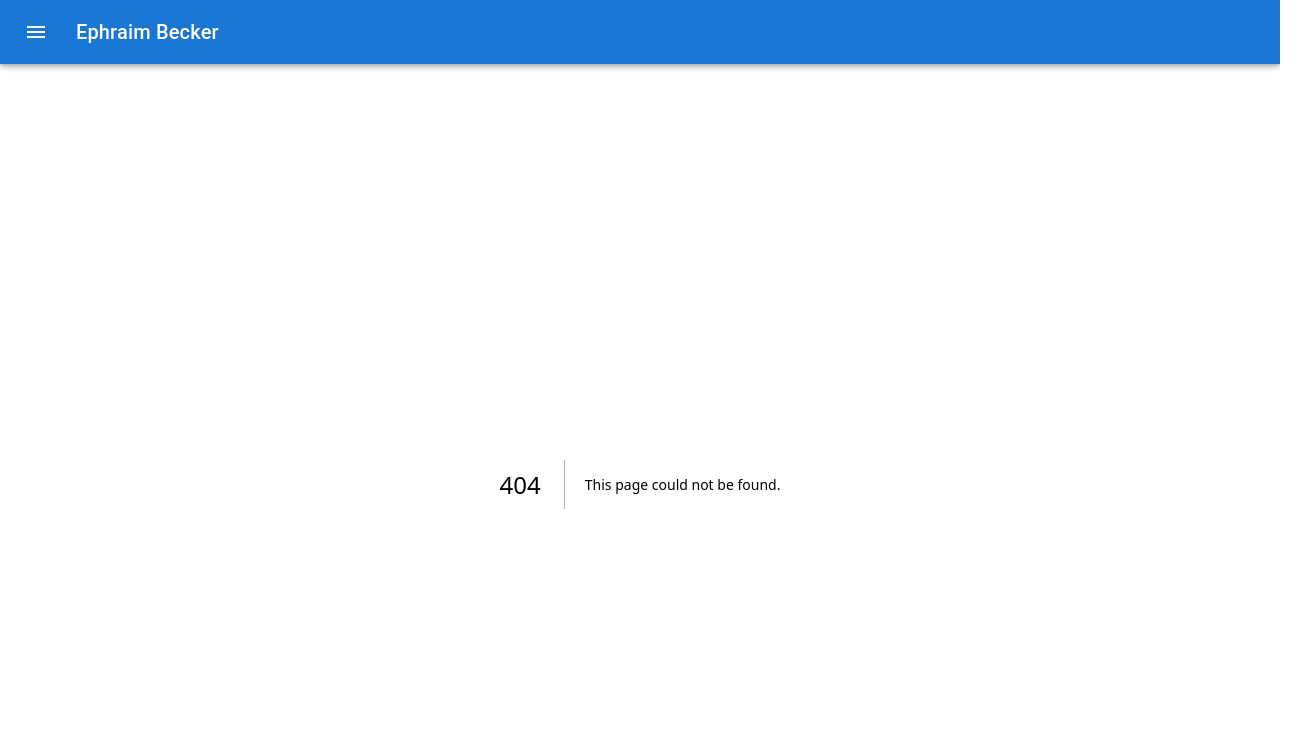
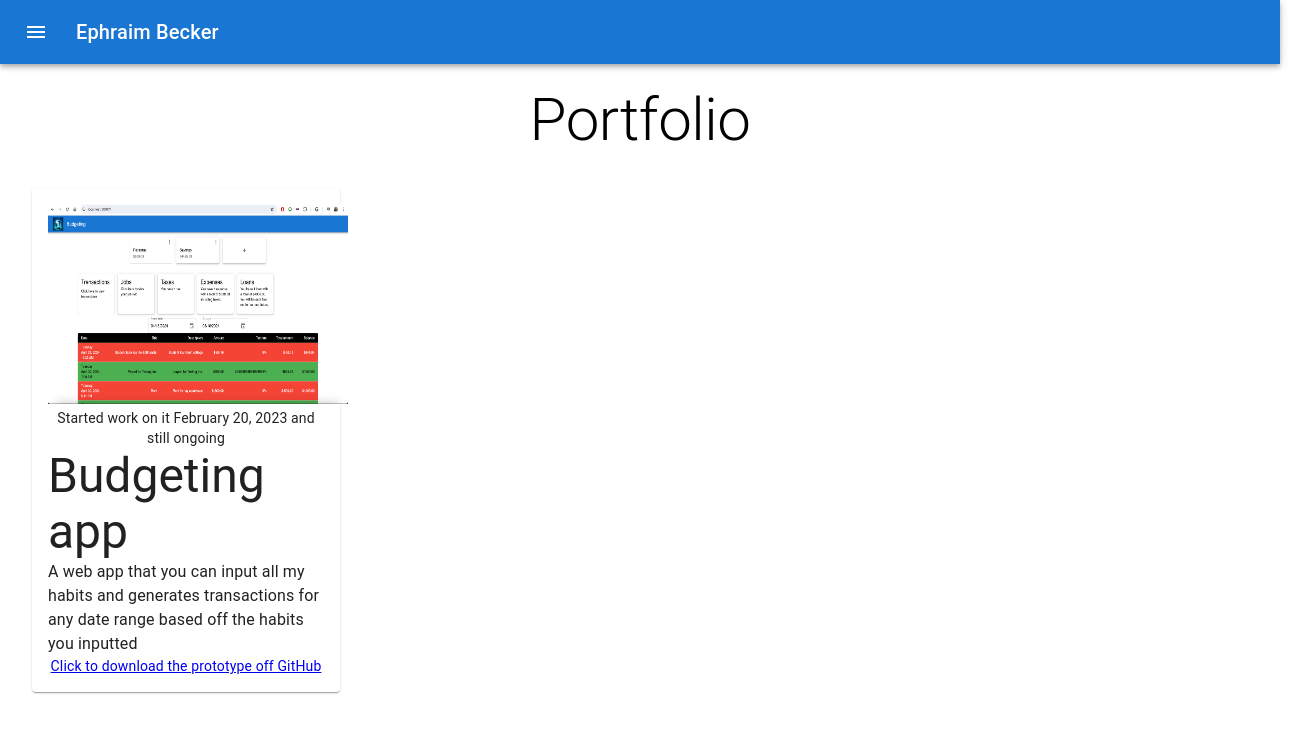
Before and after one commit to EphraimB/ephraim-becker-v2, a Next.js app: page /portfolio in a window 1280 px wide. Before the commit this address had no page. Shown: the top 732 px of the page, 1312 px wide, since content can reach past the window. Built offline with nearby package versions, Linux system fonts and the light colour scheme.

Commit message:
Added the portfolio page.

```diff
--- /dev/null
+++ b/app/portfolio/page.tsx
@@ -0,0 +1,56 @@
+import Paper from "@mui/material/Paper";
+import Grid from "@mui/material/Grid";
+import Typography from "@mui/material/Typography";
+import Image from "next/image";
+import Link from "next/link";
+import dayjs from "dayjs";
+import Box from "@mui/material/Box";
+
+export default function Portfolio() {
+  return (
+    <Box>
+      <Typography variant="h2" component="h2" sx={{ textAlign: "center" }}>
+        Portfolio
+      </Typography>
+      <Grid container spacing={2} sx={{ m: 2 }}>
+        <Grid item xs={3}>
+          <Paper sx={{ p: 2 }}>
+            <Image
+              src="/budgeting-screenshot.png"
+              alt="Budgeting app screenshot"
+              width={300}
+              height={200}
+            />
+            <Typography
+              variant="body2"
+              component="p"
+              sx={{ textAlign: "center" }}
+            >
+              Started work on it {dayjs("2023-02-20").format("MMMM DD, YYYY")}{" "}
+              and still ongoing
+            </Typography>
+            <Typography variant="h3" component="h3">
+              Budgeting app
+            </Typography>
+            <Typography variant="body1" component="h4">
+              A web app that you can input all my habits and generates
+              transactions for any date range based off the habits you inputted
+            </Typography>
+            <Typography
+              variant="body2"
+              component="p"
+              sx={{ textAlign: "center" }}
+            >
+              <Link
+                href="https://github.com/EphraimB/budgeting"
+                target="_blank"
+              >
+                Click to download the prototype off GitHub
+              </Link>
+            </Typography>
+          </Paper>
+        </Grid>
+      </Grid>
+    </Box>
+  );
+}
```
Also changed, not shown: public/budgeting-screenshot.png (added).
